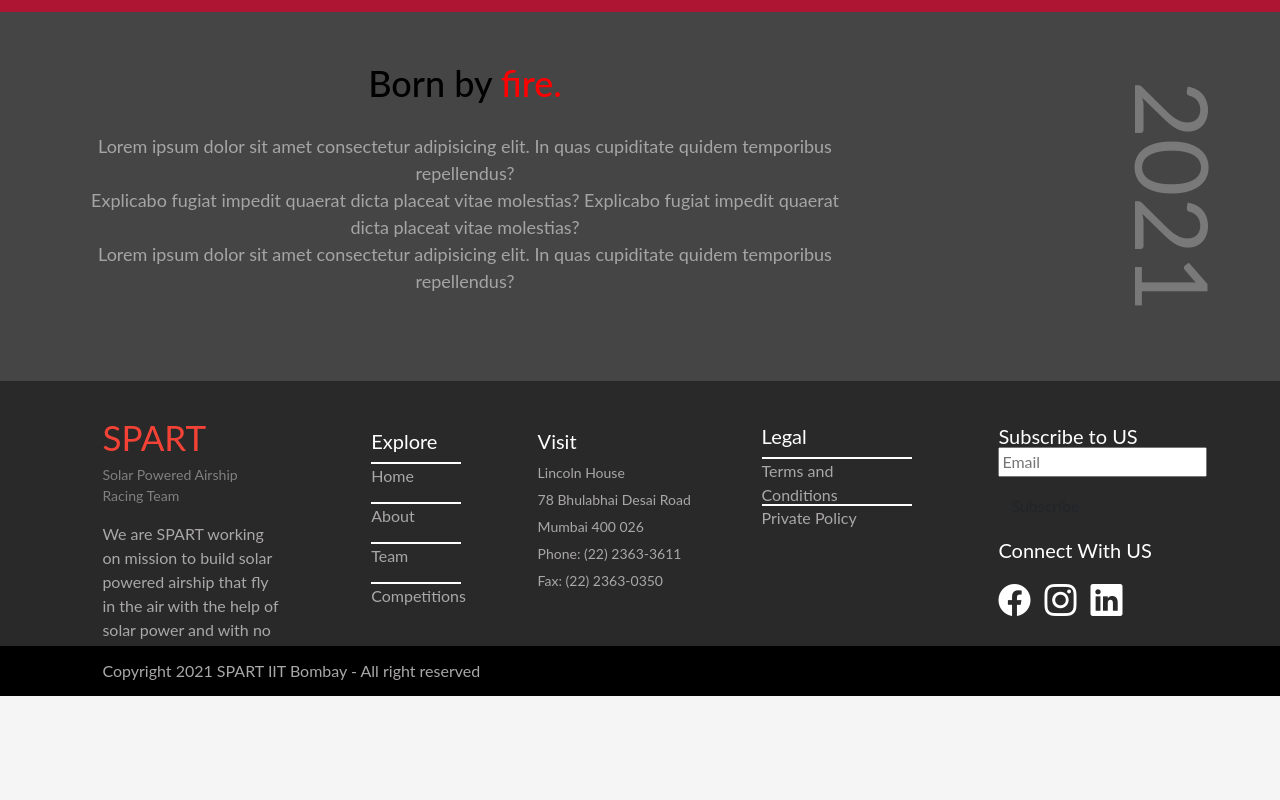
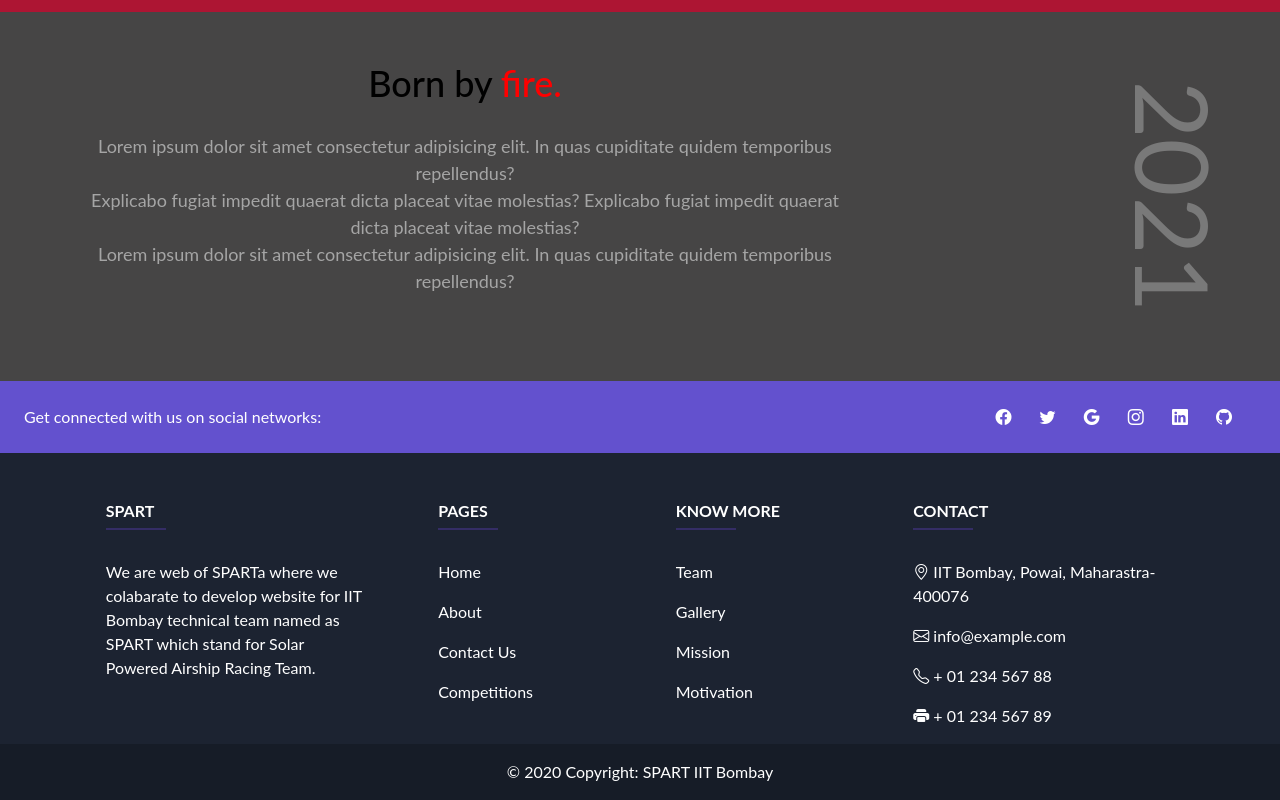
Before and after one commit to Pratik-A-N/Spart-official-web, a plain HTML site: page index.html in a window 1280 px wide. Shown: the part 1115-1915 px from the top of the page. Before the commit the page ends 1826 px from the top, so only its background shows below. Drawn offline with Linux system fonts and the light colour scheme.

Commit message:
footer modified

```diff
--- a/Assets/css/footer.css
+++ /dev/null
@@ -1,271 +0,0 @@
-#container {
-    width: 100%;
-    height: 330px
-}
-
-#part1 {
-    width: 100%;
-    height: 280px;
-    background-color: #292929
-}
-
-#part2 {
-    width: 100%;
-    height: 50px;
-    background-color: black;
-    position: relative;
-    top: -15px
-}
-
-#companyinfo {
-    width: 14%;
-    height: 280px;
-    position: relative;
-    left: 8%;
-    top: 30px
-}
-
-#sitelink {
-    font-size: 35px;
-    color: #f44336
-}
-
-#sitelink:hover {
-    color: #e65100
-}
-
-#title {
-    color: gray;
-    position: relative;
-    top: 0px;
-    font-size: 14.1px
-}
-
-#detail {
-    color: #aaa7a7;
-    font-size: 16px
-}
-
-#explore {
-    width: 14%;
-    height: 280px;
-    position: relative;
-    top: -235px;
-    left: 29%
-}
-
-#txt1,
-#txt2,
-#txt3,
-#txt4,
-#txt5 {
-    color: white;
-    font-size: 20px
-}
-
-.link {
-    display: flex;
-    width: 90px;
-    height: 40px;
-    color: #aaa7a7;
-    background-color: transparent;
-    border-top: 2px solid white;
-    position: relative;
-    top: -10px
-}
-
-.link:hover,
-.link1:hover {
-    color: #e65100
-}
-
-#visit {
-    width: 14%;
-    height: 280px;
-    position: relative;
-    top: -515px;
-    left: 42%
-}
-
-.text {
-    color: #aaa7a7;
-    font-size: 14px;
-    margin-top: -10px
-}
-
-#legal {
-    width: 14%;
-    height: 280px;
-    position: relative;
-    top: -800px;
-    left: 59.5%
-}
-
-.link1 {
-    display: flex;
-    width: 150px;
-    height: 40px;
-    color: #aaa7a7;
-    background-color: transparent;
-    border-top: 2px solid white;
-    position: relative;
-    top: -10px;
-    margin-top: 7px
-}
-
-#subscribe {
-    position: relative;
-    top: -1080px;
-    left: 78%;
-    width: 14%;
-    height: 280px
-}
-
-#email {
-    color: white;
-    position: relative;
-    top: -20px
-}
-
-.btn {
-    position: relative;
-    top: -10px
-}
-
-#txt5 {
-    position: relative;
-    top: 0px
-}
-
-.social {
-    position: relative;
-    top: -5px;
-    margin-right: 10px;
-    color: white;
-    cursor: pointer
-}
-
-.fa-facebook-square:hover {
-    color: #3B579D
-}
-
-.fa-linkedin:hover {
-    color: #007BB6
-}
-
-.fa-twitter-square:hover {
-    color: #2CAAE1
-}
-
-#txt6 {
-    color: white;
-    position: relative;
-    top: 13px;
-    left: 8%;
-    width: 80%;
-    color: #aaa7a7
-}
-
-.material-icons {
-    position: relative;
-    top: 3px
-}
-
-@media only screen and (max-width:1000px) {
-    #companyinfo {
-        width: 20%
-    }
-
-    #sitelink {
-        font-size: 30px
-    }
-
-    #txt5,
-    #txt4 {
-        font-size: 17px
-    }
-
-    #txt5,
-    .social {
-        position: relative;
-        top: -5px
-    }
-}
-
-@media only screen and (max-width:850px) {
-    #companyinfo {
-        position: relative;
-        left: 3%
-    }
-
-    #txt6 {
-        position: relative;
-        left: 3%
-    }
-
-    #txt1,
-    #txt2,
-    #txt3,
-    #txt4,
-    #txt5 {
-        font-size: 15px
-    }
-
-    #explore {
-        position: relative;
-        top: -240px;
-        left: 26%
-    }
-
-    #sitelink {
-        font-size: 25px
-    }
-
-    #detail {
-        font-size: 13px
-    }
-
-    .link {
-        width: 60px
-    }
-
-    #visit {
-        position: relative;
-        top: -520px;
-        left: 37%
-    }
-
-    .text {
-        font-size: 13px
-    }
-
-    #legal {
-        position: relative;
-        top: -800px;
-        left: 54%
-    }
-
-    #subscribe {
-        position: relative;
-        top: -1080px;
-        left: 76%;
-        width: 20%
-    }
-
-    #txt5,
-    .social {
-        position: relative;
-        left: -110%;
-        top: px
-    }
-
-    #email,
-    .btn {
-        position: relative;
-        top: 0px
-    }
-
-    #part1 {
-        height: 250px
-    }
-}
--- a/index.html
+++ b/index.html
@@ -18,7 +18,7 @@
 
       <!--Main CSS File -->
       <link rel="stylesheet" href="./Assets/css/style.css">
-      <link rel="stylesheet" href="./Assets/css/footer.css">
+
       <!-- Font-Awesome -->
       <link rel="stylesheet" href="https://cdnjs.cloudflare.com/ajax/libs/font-awesome/4.7.0/css/font-awesome.min.css">
 
@@ -112,41 +112,144 @@
 
   <!-- footer new Starts -->
 
-  <div id="container">
-    <div id="part1">
-        <div id="companyinfo"> <a id="sitelink" href="#">SPART</a>
-            <p id="title">Solar Powered Airship Racing Team</p>
-            <p id="detail">We are SPART working on mission to build solar powered airship that fly in the air with the help of solar power and with no fuel </p>
+  <!-- Footer -->
+  <footer
+          class="text-center text-lg-start text-white"
+          style="background-color: #1c2331"
+          >
+    <!-- Section: Social media -->
+    <section
+             class="d-flex justify-content-between p-4"
+             style="background-color: #6351ce"
+             >
+      <!-- Left -->
+      <div class="me-5">
+        <span>Get connected with us on social networks:</span>
       </div>
-        <div id="explore">
-            <p id="txt1">Explore</p> <a class="link" href="#">Home</a>
-            <a class="link" href="#">About</a>
-            <a class="link" href="#">Team</a>
-            <a class="link" href="#">Competitions</a>
+      <!-- Left -->
+
+      <!-- Right -->
+      <div>
+        <a href="" class="text-white me-4">
+          <i class="bi bi-facebook"></i>
+        </a>
+        <a href="" class="text-white me-4">
+          <i class="bi bi-twitter"></i>
+        </a>
+        <a href="" class="text-white me-4">
+          <i class="bi bi-google"></i>
+        </a>
+        <a href="" class="text-white me-4">
+          <i class="bi bi-instagram"></i>
+        </a>
+        <a href="" class="text-white me-4">
+          <i class="bi bi-linkedin"></i>
+        </a>
+        <a href="" class="text-white me-4">
+          <i class="bi bi-github"></i>
+        </a>
       </div>
-        <div id="visit">
-            <p id="txt2">Visit</p>
-            <p class="text">Lincoln House </p>
-            <p class="text">78 Bhulabhai Desai Road </p>
-            <p class="text">Mumbai 400 026 </p>
-            <p class="text">Phone: (22) 2363-3611 </p>
-            <p class="text">Fax: (22) 2363-0350 </p>
+      <!-- Right -->
+    </section>
+    <!-- Section: Social media -->
+
+    <!-- Section: Links  -->
+    <section class="">
+      <div class="container text-center text-md-start mt-5">
+        <!-- Grid row -->
+        <div class="row mt-3">
+          <!-- Grid column -->
+          <div class="col-md-3 col-lg-4 col-xl-3 mx-auto mb-4">
+            <!-- Content -->
+            <h6 class="text-uppercase fw-bold">SPART</h6>
+            <hr
+                class="mb-4 mt-0 d-inline-block mx-auto"
+                style="width: 60px; background-color: #7c4dff; height: 2px"
+                />
+            <p>
+              We are web of SPARTa where we colabarate to develop website for IIT Bombay technical team named as SPART which stand for Solar Powered Airship Racing Team.
+            </p>
           </div>
-        <div id="legal">
-            <p id="txt3">Legal</p> <a class="link1" href="#">Terms and Conditions</a> <a class="link1" href="#">Private Policy</a>
+          <!-- Grid column -->
+
+          <!-- Grid column -->
+          <div class="col-md-2 col-lg-2 col-xl-2 mx-auto mb-4">
+            <!-- Links -->
+            <h6 class="text-uppercase fw-bold">Pages</h6>
+            <hr
+                class="mb-4 mt-0 d-inline-block mx-auto"
+                style="width: 60px; background-color: #7c4dff; height: 2px"
+                />
+            <p>
+              <a href="#!" class="text-white">Home</a>
+            </p>
+            <p>
+              <a href="#!" class="text-white">About</a>
+            </p>
+            <p>
+              <a href="#!" class="text-white">Contact Us</a>
+            </p>
+            <p>
+              <a href="#!" class="text-white">Competitions</a>
+            </p>
           </div>
-        <div id="subscribe">
-            <p id="txt4">Subscribe to US</p>
-            <form> <input id="email" type="email" placeholder="Email"> </form> <a class="waves-effect waves-light btn">Subscribe</a>
+          <!-- Grid column -->
 
-            <p id="txt5">Connect With US</p> <i class="bi bi-facebook social fa-2x"></i> <i class="bi bi-instagram social fa-2x"></i> <i class="bi bi-linkedin social fa-2x"></i>
+          <!-- Grid column -->
+          <div class="col-md-3 col-lg-2 col-xl-2 mx-auto mb-4">
+            <!-- Links -->
+            <h6 class="text-uppercase fw-bold">Know More</h6>
+            <hr
+                class="mb-4 mt-0 d-inline-block mx-auto"
+                style="width: 60px; background-color: #7c4dff; height: 2px"
+                />
+            <p>
+              <a href="#!" class="text-white">Team</a>
+            </p>
+            <p>
+              <a href="#!" class="text-white">Gallery</a>
+            </p>
+            <p>
+              <a href="#!" class="text-white">Mission</a>
+            </p>
+            <p>
+              <a href="#!" class="text-white">Motivation</a>
+            </p>
           </div>
+          <!-- Grid column -->
+
+          <!-- Grid column -->
+          <div class="col-md-4 col-lg-3 col-xl-3 mx-auto mb-md-0 mb-4">
+            <!-- Links -->
+            <h6 class="text-uppercase fw-bold">Contact</h6>
+            <hr
+                class="mb-4 mt-0 d-inline-block mx-auto"
+                style="width: 60px; background-color: #7c4dff; height: 2px"
+                />
+            <p><i class="bi bi-geo-alt mr-3"></i> IIT Bombay, Powai, Maharastra-400076</p>
+            <p><i class="bi bi-envelope mr-3"></i> info@example.com</p>
+            <p><i class="bi bi-telephone mr-3"></i> + 01 234 567 88</p>
+            <p><i class="bi bi-printer-fill mr-3"></i> + 01 234 567 89</p>
           </div>
-    <div id="part2">
-        <p id="txt6"><i class="material-icons tiny"> </i> Copyright 2021 SPART IIT Bombay - All right reserved</p>
+          <!-- Grid column -->
         </div>
+        <!-- Grid row -->
       </div>
+    </section>
+    <!-- Section: Links  -->
 
+    <!-- Copyright -->
+    <div
+         class="text-center p-3"
+         style="background-color: rgba(0, 0, 0, 0.2)"
+         >
+      © 2020 Copyright:
+      <a class="text-white" href=""
+         >SPART IIT Bombay</a
+        >
+    </div>
+    <!-- Copyright -->
+  </footer>
 <!-- FOOTER New end -->
 
     <a href="#" class="back-to-top d-flex align-items-center justify-content-center">
```
Lines whose indentation alone changed are shown as unchanged.
